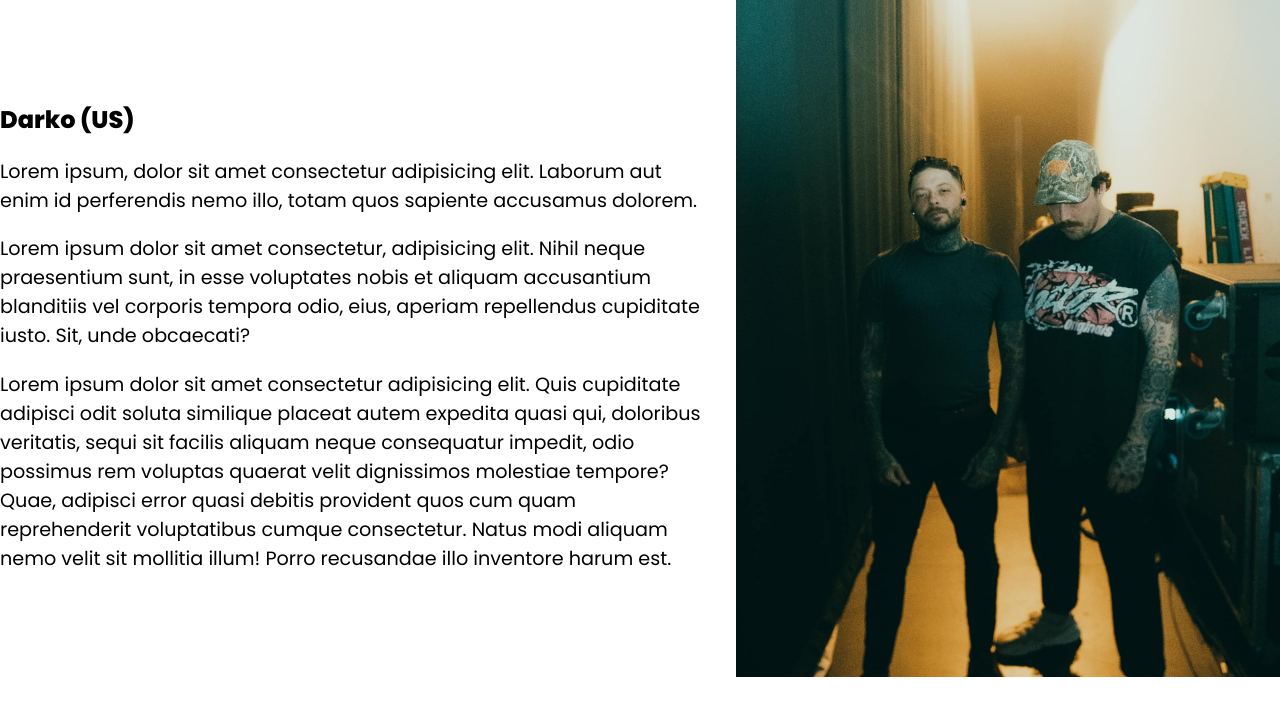
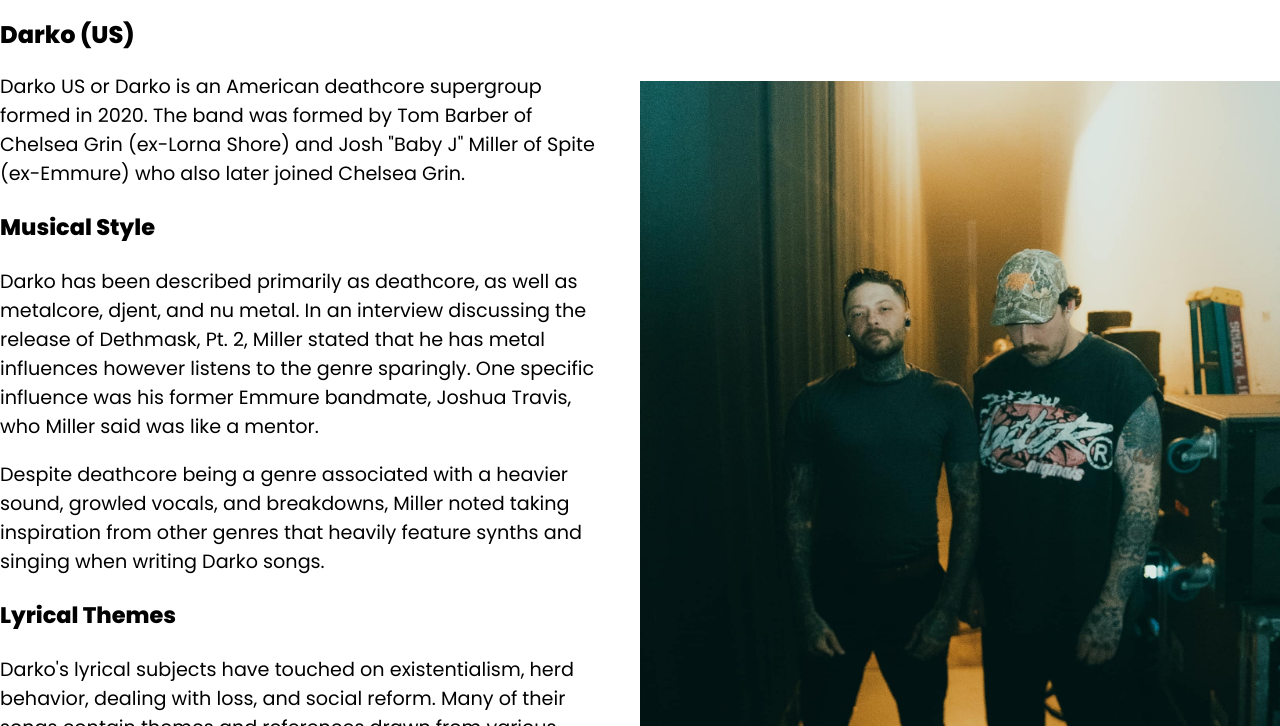
Before and after one commit to RemiKoder/a2g_9, a website: page index.html in a window 1280 px wide. Shown: the part 57-783 px from the top of the page. Drawn offline with Linux system fonts and the light colour scheme.

Commit message:
replaced lorem with actual info

```diff
--- a/index.html
+++ b/index.html
@@ -31,9 +31,12 @@
       class="FirstSection">
         <div>
           <h1>Darko (US)</h1>
-          <p>Lorem ipsum, dolor sit amet consectetur adipisicing elit. Laborum aut enim id perferendis nemo illo, totam quos sapiente accusamus dolorem.</p>
-          <p>Lorem ipsum dolor sit amet consectetur, adipisicing elit. Nihil neque praesentium sunt, in esse voluptates nobis et aliquam accusantium blanditiis vel corporis tempora odio, eius, aperiam repellendus cupiditate iusto. Sit, unde obcaecati?</p>
-          <p>Lorem ipsum dolor sit amet consectetur adipisicing elit. Quis cupiditate adipisci odit soluta similique placeat autem expedita quasi qui, doloribus veritatis, sequi sit facilis aliquam neque consequatur impedit, odio possimus rem voluptas quaerat velit dignissimos molestiae tempore? Quae, adipisci error quasi debitis provident quos cum quam reprehenderit voluptatibus cumque consectetur. Natus modi aliquam nemo velit sit mollitia illum! Porro recusandae illo inventore harum est.</p>
+          <p>Darko US or Darko is an American deathcore supergroup formed in 2020. The band was formed by Tom Barber of Chelsea Grin (ex-Lorna Shore) and Josh "Baby J" Miller of Spite (ex-Emmure) who also later joined Chelsea Grin.</p>
+          <h3>Musical Style</h3>
+          <p>Darko has been described primarily as deathcore, as well as metalcore, djent, and nu metal. In an interview discussing the release of Dethmask, Pt. 2, Miller stated that he has metal influences however listens to the genre sparingly. One specific influence was his former Emmure bandmate, Joshua Travis, who Miller said was like a mentor.</p>
+          <p>Despite deathcore being a genre associated with a heavier sound, growled vocals, and breakdowns, Miller noted taking inspiration from other genres that heavily feature synths and singing when writing Darko songs.</p>
+          <h3>Lyrical Themes</h3>
+          <p>Darko's lyrical subjects have touched on existentialism, herd behavior, dealing with loss, and social reform. Many of their songs contain themes and references drawn from various mediums of fantasy and science fiction. They have featured mentions to video games such as Tom Clancy's Splinter Cell, Dark Souls, and The Last of Us, manga series such as Gantz, as well as the media franchise Mars Attacks. Darko have also written about subjects with personal significance, such as their single Donna, a song about Miller's late grandmother, Donna Miller</p>
         </div>
         <img class="MainImage" src="ImgFolder/darko band.jpg" alt="Darko">
       </section>
--- a/styles.css
+++ b/styles.css
@@ -44,7 +44,7 @@ h1 {
 }
 
 .MainImage {
-  height: 85vh;
+  height: 100vh;
   width: auto;
 }
 
```
